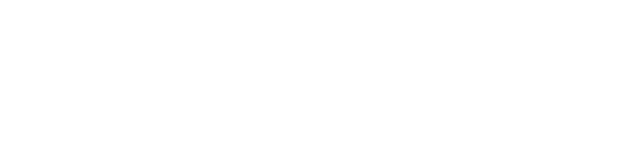
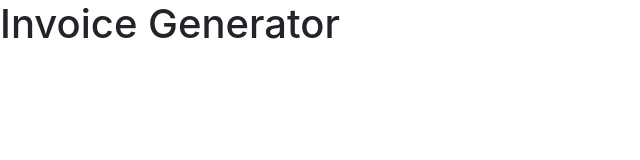
Before and after one commit to zwelisha/Invoice_Generator, a plain HTML site: page templates/index.html in a window 1280 px wide. Shown: the whole page, without its empty margins (0-640 px from the left). Drawn offline with nearby package versions, Linux system fonts and the light colour scheme.

Commit message:
added invoice.html template

```diff
--- a/templates/index.html
+++ b/templates/index.html
@@ -11,6 +11,7 @@
         Design a cool home page here with one button called "GENERATE INVOICE",
         when that button gets clicked, it should take the user to invoice.html
     -->
+    <h1>Invoice Generator</h1>
     <script src="https://code.jquery.com/jquery-3.5.1.slim.min.js" integrity="sha384-DfXdz2htPH0lsSSs5nCTpuj/zy4C+OGpamoFVy38MVBnE+IbbVYUew+OrCXaRkfj" crossorigin="anonymous"></script>
     <script src="https://cdn.jsdelivr.net/npm/popper.js@1.16.0/dist/umd/popper.min.js" integrity="sha384-Q6E9RHvbIyZFJoft+2mJbHaEWldlvI9IOYy5n3zV9zzTtmI3UksdQRVvoxMfooAo" crossorigin="anonymous"></script>
     <script src="https://stackpath.bootstrapcdn.com/bootstrap/4.5.0/js/bootstrap.min.js" integrity="sha384-OgVRvuATP1z7JjHLkuOU7Xw704+h835Lr+6QL9UvYjZE3Ipu6Tp75j7Bh/kR0JKI" crossorigin="anonymous"></script>
```
Also changed, not shown: templates/invoice.html (added).
